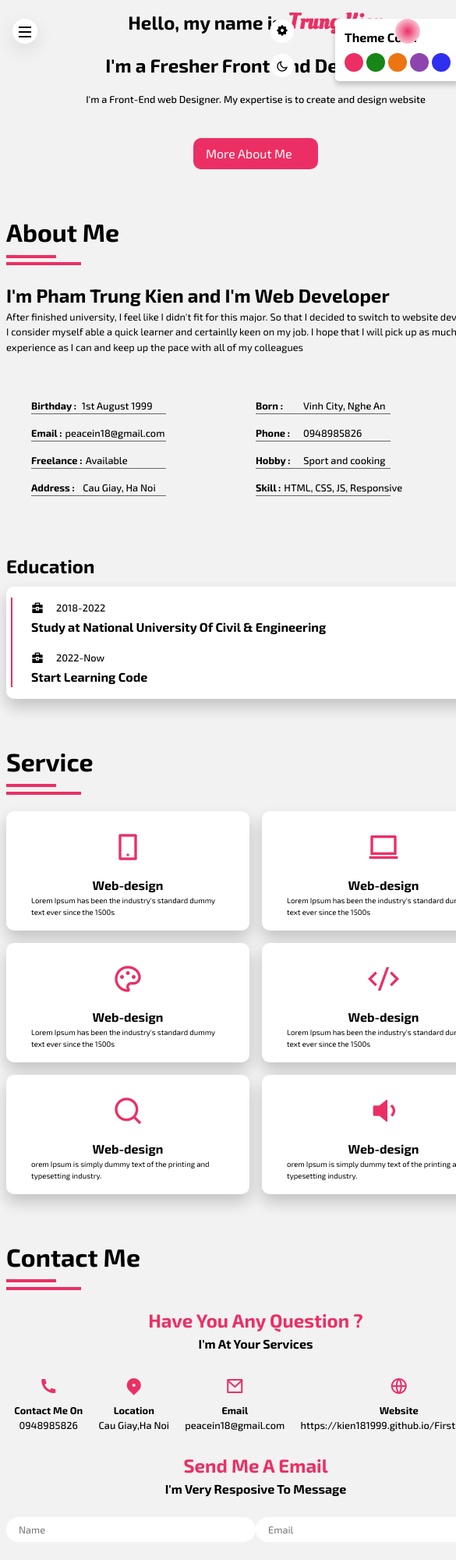
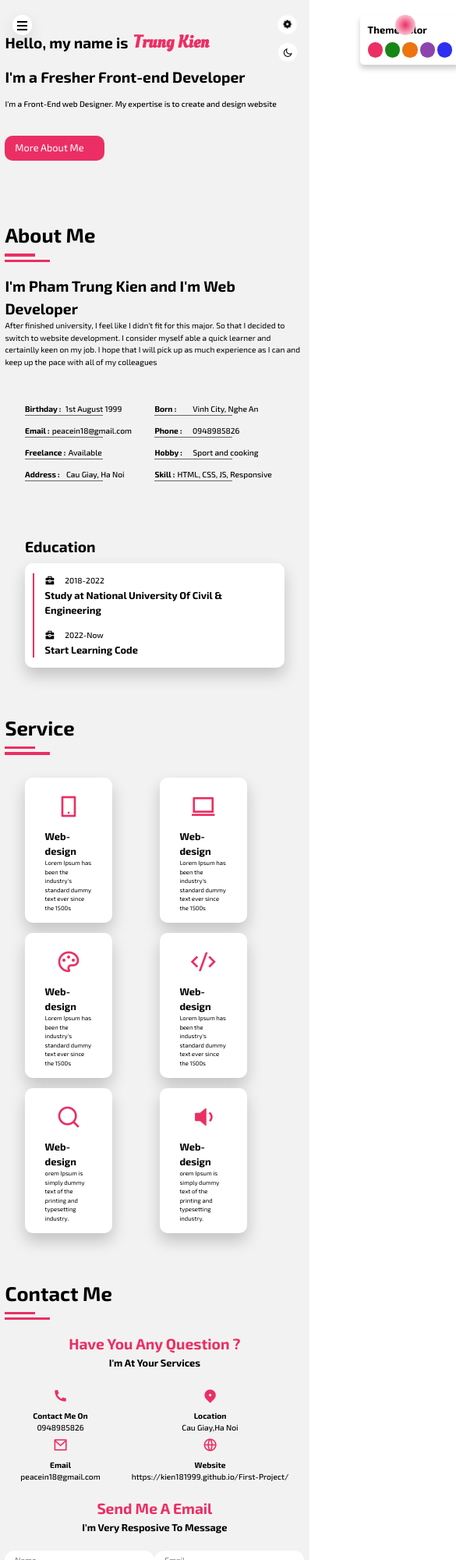
Before and after one commit to kien181999/First-Project, a website: page index.html in a window 390 px wide. Shown: the top 2000 px of the page at 78% size, 585 px wide, since content can reach past the window. Drawn offline with nearby package versions, Linux system fonts and the light colour scheme.

Commit message:
update file

```diff
--- a/css/style.css
+++ b/css/style.css
@@ -16,6 +16,9 @@ html {
   @media screen and (max-width: 1023.98px) {
     html {
       font-size: 50%; } }
+  @media screen and (max-width: 504.98px) {
+    html {
+      font-size: 40%; } }
 
 body.dark {
   --black-color: rgb(250, 246, 246);
@@ -245,7 +248,7 @@ body {
 
 .home {
   display: flex; }
-  @media screen and (max-width: 767.98px) {
+  @media screen and (max-width: 854px) {
     .home {
       display: block; } }
   .home-img {
@@ -285,8 +288,9 @@ body {
     margin-right: 5rem; }
     @media screen and (max-width: 767.98px) {
       .home-text {
-        align-items: center;
-        margin-right: 0; } }
+        flex: 0 0 100%;
+        max-width: 100%;
+        margin: 5rem auto; } }
   .home-name {
     display: flex;
     animation: moveInLeft 1s ease-in-out;
@@ -381,6 +385,8 @@ body {
       top: -25px; }
   .about-infor {
     margin-bottom: 5rem; }
+  .about-education {
+    padding: 2rem 4rem; }
     .about-education__bio {
       display: flex;
       flex-direction: column;
@@ -389,7 +395,8 @@ body {
       border-radius: 10px;
       background-color: var(--white-color);
       box-shadow: 0 10px 20px rgba(0, 0, 0, 0.2);
-    position: relative; }
+      position: relative;
+      max-width: 100%; }
       .about-education__bio::before {
         position: absolute;
         content: "";
@@ -397,7 +404,7 @@ body {
         width: 2px;
         background-color: var(--pink-color);
         top: 10%;
-      left: 1%; }
+        left: 3%; }
     .about-education__title {
       margin-bottom: 1rem; }
     .about-education__timeline {
@@ -417,7 +424,8 @@ body {
   @media screen and (max-width: 767.98px) {
     .service-list {
       grid-template-columns: auto auto;
-      gap: 2rem; } }
+      gap: 2rem;
+      padding: 2rem 4rem; } }
 
 .service-item {
   padding: 2rem 4rem;
@@ -427,7 +435,11 @@ body {
   display: flex;
   flex-direction: column;
   justify-content: center;
+  cursor: pointer;
   align-items: center; }
+  @media screen and (max-width: 767.98px) {
+    .service-item {
+      max-width: 70%; } }
 
 .service-icon {
   font-size: 5rem;
@@ -459,6 +471,10 @@ body {
   width: 100%;
   justify-content: space-around;
   margin-bottom: 3rem; }
+  @media screen and (max-width: 767.98px) {
+    .contact-list {
+      display: grid;
+      grid-template-columns: auto auto; } }
 
 .contact-link {
   display: flex;
@@ -486,6 +502,11 @@ body {
     transition: all .1s; }
     .contact-form__control:focus {
       width: 45rem; }
+    @media screen and (max-width: 767.98px) {
+      .contact-form__control {
+        width: 30rem; }
+        .contact-form__control:focus {
+          width: 35rem; } }
   .contact-form__message {
     flex: 1;
     height: 10rem;
@@ -518,6 +539,9 @@ body {
   z-index: 100;
   border-radius: 5px;
   transition: all .3s ease; }
+  @media screen and (max-width: 504.98px) {
+    .style-switcher {
+      right: 130; } }
   .style-switcher .s-icon {
     position: absolute;
     height: 4rem;
@@ -535,6 +559,9 @@ body {
     @media screen and (max-width: 1023.98px) {
       .style-switcher .s-icon {
         right: 120%; } }
+    @media screen and (max-width: 504.98px) {
+      .style-switcher .s-icon {
+        right: 150%; } }
     .style-switcher .s-icon i {
       line-height: 4rem; }
   .style-switcher .day-night {
@@ -634,7 +661,7 @@ body {
     color: var(--pink-color);
     transform: translateX(1rem); }
   .navigation__checkbox:checked ~ .navigation__background {
-    transform: scale(80); }
+    transform: scale(90); }
   .navigation__checkbox:checked ~ .navigation__nav {
     opacity: 1;
     width: 100%; }
```
Also changed, not shown: css/style.comp.css (added), css/style.prefix.css (added). Lines whose indentation alone changed are shown as unchanged.
